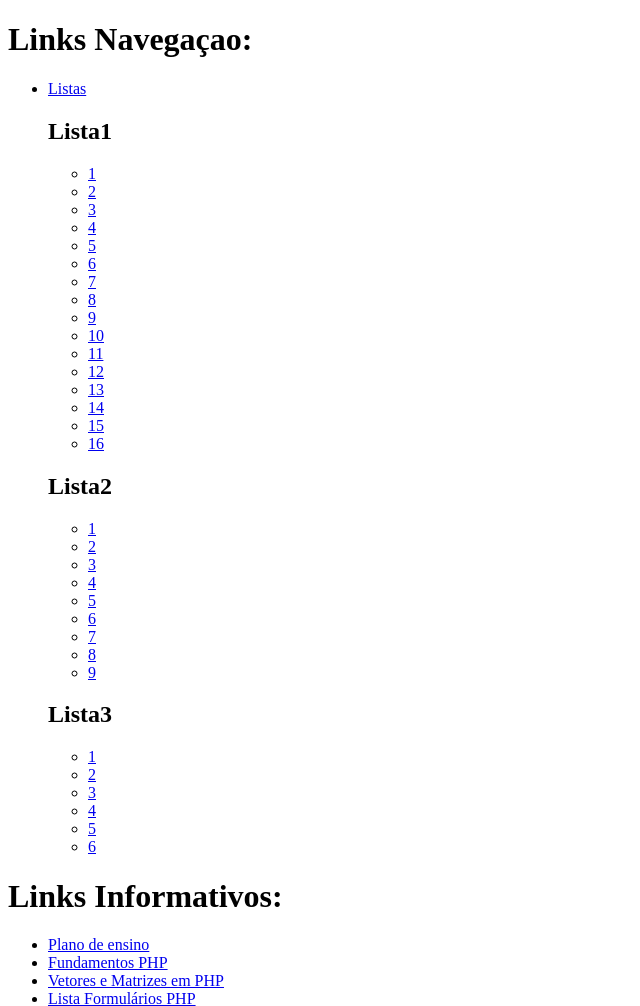
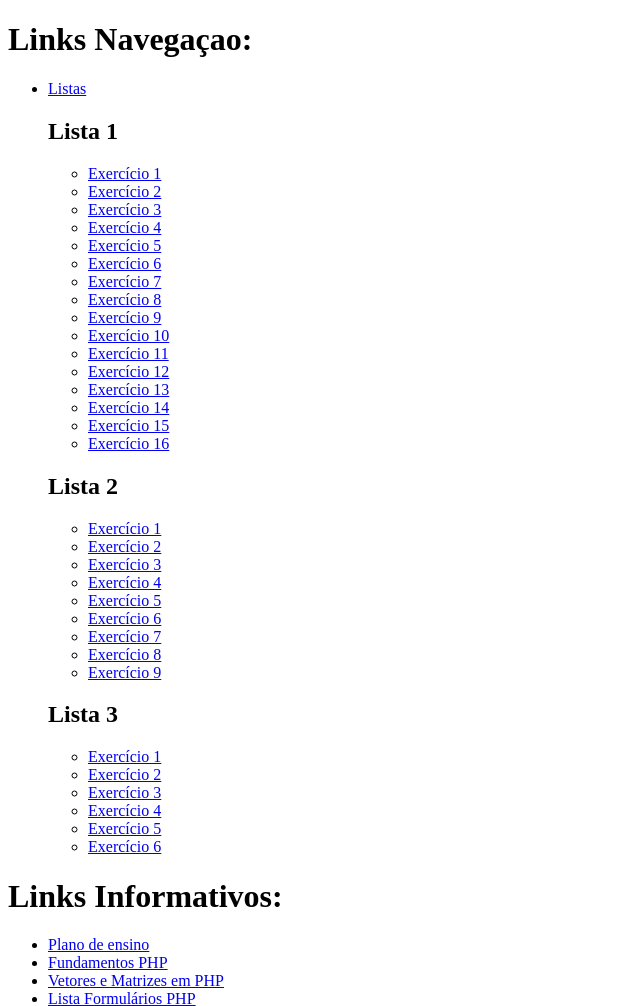
Before and after one commit to duckiemcduck/DWEB-II, a PHP site: page / in a window 1280 px wide. Shown: the top 1006 px of the page, without its empty margins (0-640 px from the left). Run offline with PHP 8.4, Linux system fonts and the light colour scheme.

Commit message:
Adicionado nomes para links (exercicio, lista)

```diff
--- a/index.php
+++ b/index.php
@@ -25,11 +25,11 @@
                 $j=0;
                 for($i=0; $i<$numeroListas; $i++)
                 {
-                    echo "<h2>Lista", $i+1, "</h2>";
+                    echo "<h2>Lista ", $i+1, "</h2>";
                     echo "<ul>";
                     for($j=1; $j<$tamanhoLista[$i]; $j++)
                     {
-                        echo "<li><a href=",'"',$caminhoLista,'/',$i+1,'/',$j,'"',">", "$j</a></li>";
+                        echo "<li><a href=",'"',$caminhoLista,'/',$i+1,'/',$j,'"',">", "Exercício $j</a></li>";
                     }
                     echo "</ul>";
                 }
```
